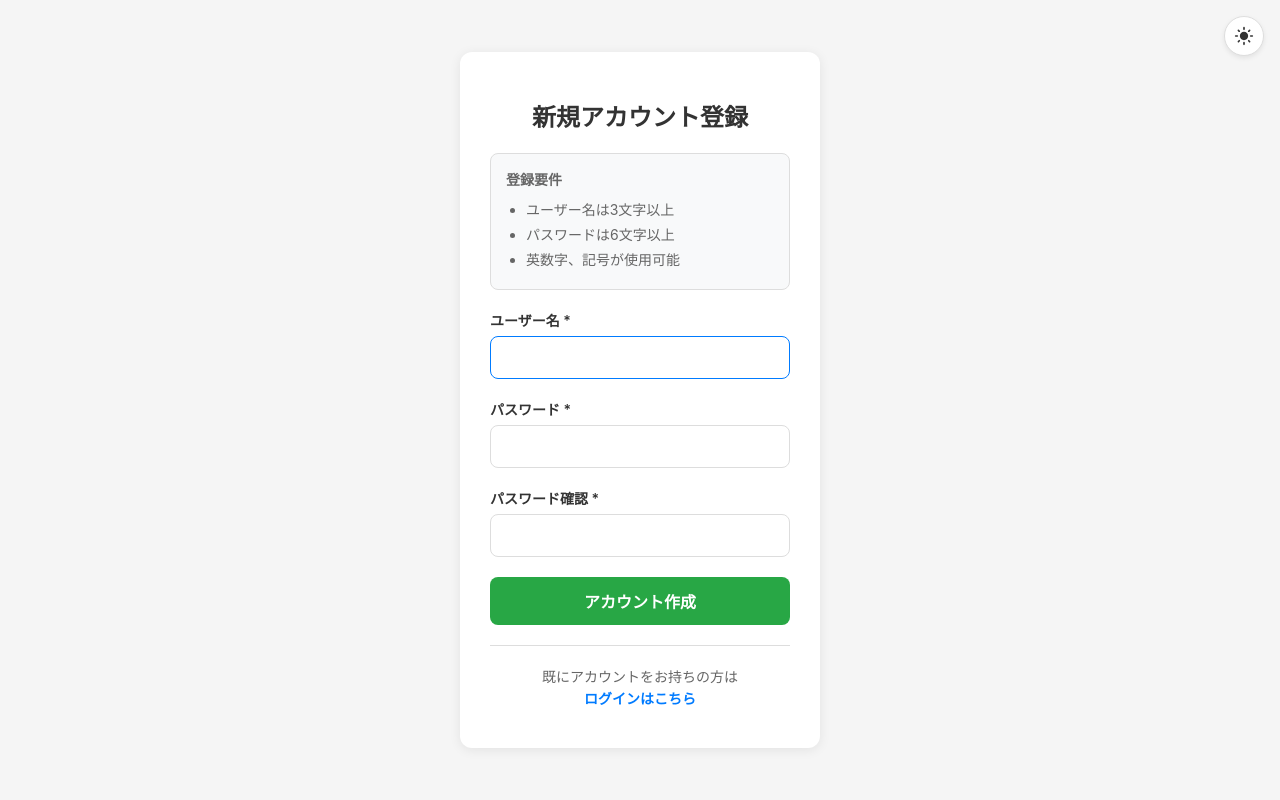
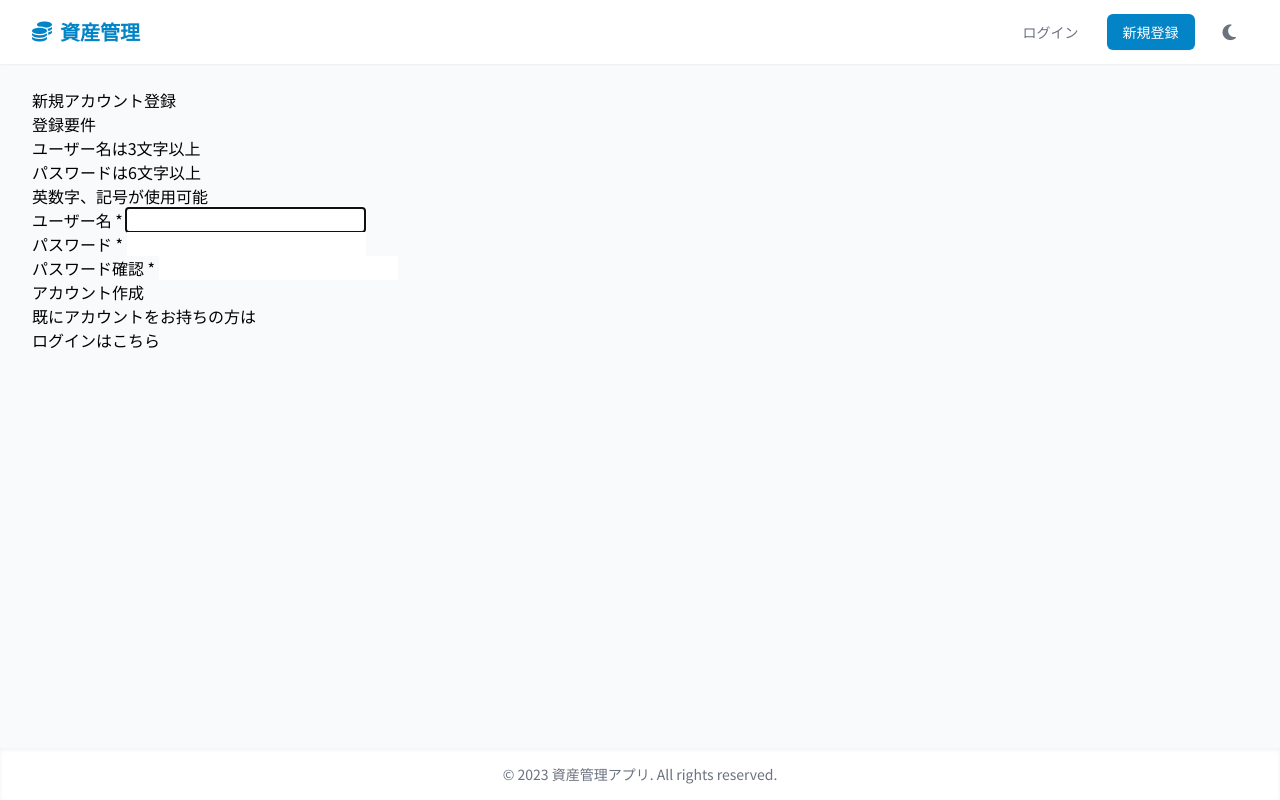
Before and after one commit to kinopiokinopiko/portfolio, a Flask app: template templates/register.html in a window 1280 px wide. Run offline with Flask 3, Linux system fonts and the light colour scheme; the template is opened without the code that fills it, so the values that code supplies are empty; some libraries are stand-ins or nearby versions.

Commit message:
Update base.html

```diff
--- a/templates/base.html
+++ b/templates/base.html
@@ -1,230 +1,252 @@
 <!DOCTYPE html>
-<html lang="ja">
+<html lang="ja" class="h-full">
 <head>
     <meta charset="UTF-8">
-    <meta name="viewport" content="width=device-width, initial-scale=1.0, maximum-scale=1.0, user-scalable=no">
-    <title>{% block title %}資産管理システム{% endblock %}</title>
-    <script src="https://cdn.jsdelivr.net/npm/chart.js"></script>
+    <meta name="viewport" content="width=device-width, initial-scale=1.0">
+    <title>{% block title %}資産管理アプリ{% endblock %}</title>
+    <script src="https://cdn.tailwindcss.com"></script>
+    <link rel="stylesheet" href="https://cdnjs.cloudflare.com/ajax/libs/font-awesome/6.4.0/css/all.min.css">
+    <link href="https://fonts.googleapis.com/css2?family=Noto+Sans+JP:wght@400;500;700&display=swap" rel="stylesheet">
     <script>
-        // Apply theme immediately to prevent flash
-        (function() {
-            const savedTheme = localStorage.getItem('theme') || 'light';
-            document.documentElement.setAttribute('data-theme', savedTheme);
-        })();
+        tailwind.config = {
+            darkMode: 'class',
+            theme: {
+                extend: {
+                    fontFamily: {
+                        sans: ['Noto Sans JP', 'sans-serif'],
+                    },
+                    colors: {
+                        primary: {
+                            50: '#f0f9ff',
+                            100: '#e0f2fe',
+                            200: '#bae6fd',
+                            300: '#7dd3fc',
+                            400: '#38bdf8',
+                            500: '#0ea5e9',
+                            600: '#0284c7',
+                            700: '#0369a1',
+                            800: '#075985',
+                            900: '#0c4a6e',
+                        }
+                    }
+                }
+            }
+        }
     </script>
     <style>
-        :root {
-            /* Light Theme Variables */
-            --bg-color: #f5f5f5;
-            --text-color: #333333;
-            --text-secondary: #666666;
-            --card-bg: #ffffff;
-            --border-color: #dddddd;
-            --input-bg: #ffffff;
-            --input-border: #ddd;
-            --shadow-color: rgba(0,0,0,0.08);
-            --header-bg: #ffffff;
-            --accent-color: #007bff;
-            --accent-hover: #0056b3;
-            --success-color: #28a745;
-            --danger-color: #dc3545;
-            --hover-bg: #f8f9fa;
-            --chip-bg: #f1f3f5;
-            --chip-selected-bg: #e7f3ff;
+        body {
+            font-family: 'Noto Sans JP', sans-serif;
         }
-
-        [data-theme="dark"] {
-            /* Dark Theme Variables */
-            --bg-color: #121212;
-            --text-color: #e0e0e0;
-            --text-secondary: #a0a0a0;
-            --card-bg: #1e1e1e;
-            --border-color: #333333;
-            --input-bg: #2d2d2d;
-            --input-border: #444;
-            --shadow-color: rgba(0,0,0,0.5);
-            --header-bg: #1e1e1e;
-            --accent-color: #4da3ff;
-            --accent-hover: #1a73e8;
-            --success-color: #4cd964;
-            --danger-color: #ff5252;
-            --hover-bg: #2d2d2d;
-            --chip-bg: #333;
-            --chip-selected-bg: #1a3c61;
+        /* カスタムスクロールバー */
+        ::-webkit-scrollbar {
+            width: 8px;
+            height: 8px;
         }
-
-        * {
-            box-sizing: border-box;
+        ::-webkit-scrollbar-track {
+            background: #f1f1f1;
         }
-        body {
-            font-family: -apple-system, BlinkMacSystemFont, "Segoe UI", Roboto, "Hiragino Sans", sans-serif;
-            margin: 0;
-            padding: 0;
-            background: var(--bg-color);
-            color: var(--text-color);
-            transition: background-color 0.3s ease, color 0.3s ease;
+        ::-webkit-scrollbar-thumb {
+            background: #888;
+            border-radius: 4px;
         }
-        .container {
-            max-width: 100%;
-            margin: 0 auto;
-            padding: 16px;
-            padding-bottom: 80px;
+        ::-webkit-scrollbar-thumb:hover {
+            background: #555;
         }
-
-        /* Alert Styles */
-        .alert {
-            padding: 24px 20px;
-            margin: 20px auto;
-            max-width: 90%;
-            width: 100%;
-            border-radius: 12px;
-            font-size: 18px;
-            font-weight: 600;
-            text-align: center;
-            animation: slideDown 0.3s ease-out;
-            box-shadow: 0 4px 12px var(--shadow-color);
+        .dark ::-webkit-scrollbar-track {
+            background: #2d3748;
         }
-
-        @keyframes slideDown {
-            from { opacity: 0; transform: translateY(-20px); }
-            to { opacity: 1; transform: translateY(0); }
-        }
-
-        .alert-success {
-            background: rgba(40, 167, 69, 0.2);
-            color: var(--success-color);
-            border: 2px solid var(--success-color);
-        }
-
-        .alert-error {
-            background: rgba(220, 53, 69, 0.2);
-            color: var(--danger-color);
-            border: 2px solid var(--danger-color);
-        }
-
-        /* Toggle Button Styles */
-        .theme-toggle-btn {
-            background: var(--card-bg);
-            border: 1px solid var(--border-color);
-            color: var(--text-color);
-            cursor: pointer;
-            padding: 8px;
-            border-radius: 50%;
-            width: 40px;
-            height: 40px;
-            display: flex;
-            align-items: center;
-            justify-content: center;
-            transition: all 0.3s ease;
-            box-shadow: 0 2px 5px var(--shadow-color);
-            z-index: 9999;
-        }
-        .theme-toggle-btn:hover {
-            transform: scale(1.05);
-            background: var(--hover-bg);
-        }
-        .theme-toggle-btn svg {
-            width: 20px;
-            height: 20px;
-            fill: currentColor;
-        }
-
-        @media (min-width: 768px) {
-            .alert {
-                max-width: 600px;
-                padding: 28px 24px;
-                font-size: 20px;
-            }
+        .dark ::-webkit-scrollbar-thumb {
+            background: #4a5568;
         }
     </style>
-    {% block extra_styles %}{% endblock %}
 </head>
-<body>
+<body class="bg-gray-50 dark:bg-gray-900 flex flex-col h-full transition-colors duration-300">
+    <nav class="bg-white dark:bg-gray-800 shadow-sm fixed w-full z-10 transition-colors duration-300">
+        <div class="max-w-7xl mx-auto px-4 sm:px-6 lg:px-8">
+            <div class="flex justify-between h-16">
+                <div class="flex">
+                    <div class="flex-shrink-0 flex items-center">
+                        <a href="{{ url_for('dashboard') }}" class="text-xl font-bold text-primary-600 dark:text-primary-400 flex items-center">
+                            <i class="fas fa-coins mr-2"></i>
+                            資産管理
+                        </a>
+                    </div>
+                    {% if current_user.is_authenticated %}
+                    <div class="hidden md:ml-6 md:flex md:space-x-8">
+                        <a href="{{ url_for('dashboard') }}" class="border-transparent text-gray-500 dark:text-gray-300 hover:border-primary-500 hover:text-primary-600 dark:hover:text-primary-400 inline-flex items-center px-1 pt-1 border-b-2 text-sm font-medium transition-colors duration-200">
+                            ダッシュボード
+                        </a>
+                        <a href="{{ url_for('manage_assets') }}" class="border-transparent text-gray-500 dark:text-gray-300 hover:border-primary-500 hover:text-primary-600 dark:hover:text-primary-400 inline-flex items-center px-1 pt-1 border-b-2 text-sm font-medium transition-colors duration-200">
+                            資産管理
+                        </a>
+                    </div>
+                    {% endif %}
+                </div>
+                <div class="flex items-center">
+                    {% if current_user.is_authenticated %}
+                    <div class="hidden md:flex items-center space-x-4">
+                        <span class="text-sm text-gray-500 dark:text-gray-400">ようこそ, {{ current_user.username }}さん</span>
+                        <a href="{{ url_for('logout') }}" id="logoutLink" class="text-gray-500 dark:text-gray-400 hover:text-primary-600 dark:hover:text-primary-400 px-3 py-2 rounded-md text-sm font-medium flex items-center transition-colors duration-200" title="ログアウト">
+                            <i class="fas fa-sign-out-alt text-lg"></i>
+                        </a>
+                        <button id="darkModeToggle" class="text-gray-500 dark:text-gray-400 hover:text-primary-600 dark:hover:text-primary-400 px-3 py-2 rounded-md text-sm font-medium flex items-center transition-colors duration-200 focus:outline-none" title="ダークモード切替">
+                            <i class="fas fa-moon text-lg" id="darkModeIcon"></i>
+                        </button>
+                    </div>
+                    {% else %}
+                    <div class="hidden md:flex items-center space-x-4">
+                        <a href="{{ url_for('login') }}" class="text-gray-500 dark:text-gray-400 hover:text-primary-600 dark:hover:text-primary-400 px-3 py-2 rounded-md text-sm font-medium transition-colors duration-200">ログイン</a>
+                        <a href="{{ url_for('register') }}" class="bg-primary-600 hover:bg-primary-700 text-white px-4 py-2 rounded-md text-sm font-medium transition-colors duration-200 shadow-sm">新規登録</a>
+                        <button id="darkModeToggle" class="text-gray-500 dark:text-gray-400 hover:text-primary-600 dark:hover:text-primary-400 px-3 py-2 rounded-md text-sm font-medium flex items-center transition-colors duration-200 focus:outline-none" title="ダークモード切替">
+                            <i class="fas fa-moon text-lg" id="darkModeIcon"></i>
+                        </button>
+                    </div>
+                    {% endif %}
+                    <div class="-mr-2 flex items-center md:hidden">
+                        <button type="button" class="inline-flex items-center justify-center p-2 rounded-md text-gray-400 hover:text-gray-500 hover:bg-gray-100 dark:hover:bg-gray-700 focus:outline-none focus:ring-2 focus:ring-inset focus:ring-primary-500" aria-controls="mobile-menu" aria-expanded="false" id="mobileMenuButton">
+                            <span class="sr-only">メニューを開く</span>
+                            <i class="fas fa-bars text-xl"></i>
+                        </button>
+                    </div>
+                </div>
+            </div>
+        </div>
+
+        <div class="md:hidden hidden bg-white dark:bg-gray-800 shadow-lg" id="mobileMenu">
+            <div class="pt-2 pb-3 space-y-1">
+                {% if current_user.is_authenticated %}
+                <a href="{{ url_for('dashboard') }}" class="block pl-3 pr-4 py-2 border-l-4 border-transparent text-base font-medium text-gray-600 dark:text-gray-300 hover:bg-gray-50 dark:hover:bg-gray-700 hover:border-primary-500 hover:text-primary-700 dark:hover:text-primary-400 transition-colors duration-200">ダッシュボード</a>
+                <a href="{{ url_for('manage_assets') }}" class="block pl-3 pr-4 py-2 border-l-4 border-transparent text-base font-medium text-gray-600 dark:text-gray-300 hover:bg-gray-50 dark:hover:bg-gray-700 hover:border-primary-500 hover:text-primary-700 dark:hover:text-primary-400 transition-colors duration-200">資産管理</a>
+                {% else %}
+                <a href="{{ url_for('login') }}" class="block pl-3 pr-4 py-2 border-l-4 border-transparent text-base font-medium text-gray-600 dark:text-gray-300 hover:bg-gray-50 dark:hover:bg-gray-700 hover:border-primary-500 hover:text-primary-700 dark:hover:text-primary-400 transition-colors duration-200">ログイン</a>
+                <a href="{{ url_for('register') }}" class="block pl-3 pr-4 py-2 border-l-4 border-transparent text-base font-medium text-gray-600 dark:text-gray-300 hover:bg-gray-50 dark:hover:bg-gray-700 hover:border-primary-500 hover:text-primary-700 dark:hover:text-primary-400 transition-colors duration-200">新規登録</a>
+                {% endif %}
+            </div>
+            <div class="pt-4 pb-3 border-t border-gray-200 dark:border-gray-700">
+                <div class="flex items-center px-4 space-x-4">
+                    {% if current_user.is_authenticated %}
+                    <div class="flex-shrink-0">
+                        <span class="text-sm font-medium text-gray-500 dark:text-gray-400">{{ current_user.username }}</span>
+                    </div>
+                    <a href="{{ url_for('logout') }}" class="text-gray-500 dark:text-gray-400 hover:text-primary-600 dark:hover:text-primary-400 p-2 rounded-md text-sm font-medium flex items-center transition-colors duration-200" title="ログアウト">
+                        <i class="fas fa-sign-out-alt text-lg"></i>
+                    </a>
+                    {% endif %}
+                    <button id="mobileDarkModeToggle" class="text-gray-500 dark:text-gray-400 hover:text-primary-600 dark:hover:text-primary-400 p-2 rounded-md text-sm font-medium flex items-center transition-colors duration-200 focus:outline-none" title="ダークモード切替">
+                        <i class="fas fa-moon text-lg" id="mobileDarkModeIcon"></i>
+                    </button>
+                </div>
+            </div>
+        </div>
+    </nav>
+
+    <main class="flex-grow pt-16">
+        <div class="max-w-7xl mx-auto py-6 sm:px-6 lg:px-8">
+            <div id="flash-messages" class="fixed top-16 right-4 z-50 w-full max-w-sm">
                 {% with messages = get_flashed_messages(with_categories=true) %}
                     {% if messages %}
                         {% for category, message in messages %}
-                <div class="alert {% if category == 'error' %}alert-error{% else %}alert-success{% endif %}">
-                    {{ message }}
+                            <div class="alert-message mb-4 px-4 py-3 rounded relative text-white shadow-lg transition-all duration-500 ease-in-out transform translate-y-0 opacity-100
+                                {% if category == 'success' %}bg-green-500{% elif category == 'error' %}bg-red-500{% else %}bg-blue-500{% endif %}"
+                                role="alert">
+                                <span class="block sm:inline">{{ message }}</span>
+                                <span class="absolute top-0 bottom-0 right-0 px-4 py-3 cursor-pointer" onclick="this.parentElement.remove();">
+                                    <i class="fas fa-times"></i>
+                                </span>
                             </div>
                         {% endfor %}
                     {% endif %}
                 {% endwith %}
+            </div>
 
-    <div class="container">
             {% block content %}{% endblock %}
         </div>
+    </main>
 
-    <!-- Theme Toggle Logic -->
+    <footer class="bg-white dark:bg-gray-800 shadow-inner py-4 transition-colors duration-300">
+        <div class="max-w-7xl mx-auto px-4 sm:px-6 lg:px-8">
+            <p class="text-center text-gray-500 dark:text-gray-400 text-sm">
+                &copy; 2023 資産管理アプリ. All rights reserved.
+            </p>
+        </div>
+    </footer>
+
     <script>
-        document.addEventListener('DOMContentLoaded', function() {
-            const currentTheme = document.documentElement.getAttribute('data-theme');
+        // ダークモード切替
+        const darkModeToggle = document.getElementById('darkModeToggle');
+        const mobileDarkModeToggle = document.getElementById('mobileDarkModeToggle');
+        const darkModeIcon = document.getElementById('darkModeIcon');
+        const mobileDarkModeIcon = document.getElementById('mobileDarkModeIcon');
+        const html = document.documentElement;
 
-            // Create Toggle Button
-            const btn = document.createElement('button');
-            btn.className = 'theme-toggle-btn';
-            btn.setAttribute('aria-label', 'Toggle Dark Mode');
-
-            // Icons
-            const sunIcon = `<svg viewBox="0 0 24 24"><path d="M12 7c-2.76 0-5 2.24-5 5s2.24 5 5 5 5-2.24 5-5-2.24-5-5-5zM2 13h2c.55 0 1-.45 1-1s-.45-1-1-1H2c-.55 0-1 .45-1 1s.45 1 1 1zm18 0h2c.55 0 1-.45 1-1s-.45-1-1-1h-2c-.55 0-1 .45-1 1s.45 1 1 1zM11 2v2c0 .55.45 1 1 1s1-.45 1-1V2c0-.55-.45-1-1-1s-1 .45-1 1zm0 18v2c0 .55.45 1 1 1s1-.45 1-1v-2c0-.55-.45-1-1-1s-1 .45-1 1zM5.99 4.58a.996.996 0 00-1.41 0 .996.996 0 000 1.41l1.06 1.06c.39.39 1.03.39 1.41 0s.39-1.03 0-1.41L5.99 4.58zm12.37 12.37a.996.996 0 00-1.41 0 .996.996 0 000 1.41l1.06 1.06c.39.39 1.03.39 1.41 0s.39-1.03 0-1.41l-1.06-1.06zm1.06-10.96a.996.996 0 000-1.41.996.996 0 00-1.41 0l-1.06 1.06c-.39.39-.39 1.03 0 1.41s1.03.39 1.41 0l1.06-1.06zM7.05 18.36a.996.996 0 000-1.41.996.996 0 00-1.41 0l-1.06 1.06c-.39.39-.39 1.03 0 1.41s1.03.39 1.41 0l1.06-1.06z"/></svg>`;
-            const moonIcon = `<svg viewBox="0 0 24 24"><path d="M12 3c-4.97 0-9 4.03-9 9s4.03 9 9 9 9-4.03 9-9c0-.46-.04-.92-.1-1.36-.98 1.37-2.58 2.26-4.4 2.26-3.03 0-5.5-2.47-5.5-5.5 0-1.82.89-3.42 2.26-4.4-.44-.06-.9-.1-1.36-.1z"/></svg>`;
-
-            function updateIcon(theme) {
-                if (theme === 'dark') {
-                    btn.innerHTML = moonIcon;
+        function setDarkMode(isDark) {
+            if (isDark) {
+                html.classList.add('dark');
+                darkModeIcon.classList.remove('fa-moon');
+                darkModeIcon.classList.add('fa-sun');
+                mobileDarkModeIcon.classList.remove('fa-moon');
+                mobileDarkModeIcon.classList.add('fa-sun');
+                localStorage.setItem('darkMode', 'true');
             } else {
-                    btn.innerHTML = sunIcon;
+                html.classList.remove('dark');
+                darkModeIcon.classList.remove('fa-sun');
+                darkModeIcon.classList.add('fa-moon');
+                mobileDarkModeIcon.classList.remove('fa-sun');
+                mobileDarkModeIcon.classList.add('fa-moon');
+                localStorage.setItem('darkMode', 'false');
             }
         }
-            updateIcon(currentTheme);
 
-            btn.onclick = function() {
-                const isDark = document.documentElement.getAttribute('data-theme') === 'dark';
-                const newTheme = isDark ? 'light' : 'dark';
-                document.documentElement.setAttribute('data-theme', newTheme);
-                localStorage.setItem('theme', newTheme);
-                updateIcon(newTheme);
-            };
+        // 初期設定
+        if (localStorage.getItem('darkMode') === 'true' || (!('darkMode' in localStorage) && window.matchMedia('(prefers-color-scheme: dark)').matches)) {
+            setDarkMode(true);
+        } else {
+            setDarkMode(false);
+        }
 
-            // Intelligent Injection Logic to avoid layout overlap
-            const headerBar = document.querySelector('.header-bar'); // Dashboard header
-            const manageHeader = document.querySelector('.header'); // Manage/Edit Assets header
+        // イベントリスナー
+        if (darkModeToggle) {
+            darkModeToggle.addEventListener('click', () => {
+                setDarkMode(!html.classList.contains('dark'));
+            });
+        }
+        if (mobileDarkModeToggle) {
+            mobileDarkModeToggle.addEventListener('click', () => {
+                setDarkMode(!html.classList.contains('dark'));
+            });
+        }
 
-            if (headerBar) {
-                // Dashboard: Group with the last element (Logout button)
-                const lastChild = headerBar.lastElementChild;
-                if (lastChild) {
-                    const wrapper = document.createElement('div');
-                    wrapper.style.display = 'flex';
-                    wrapper.style.alignItems = 'center';
-                    wrapper.style.gap = '12px';
+        // モバイルメニュー切替
+        const mobileMenuButton = document.getElementById('mobileMenuButton');
+        const mobileMenu = document.getElementById('mobileMenu');
 
-                    headerBar.replaceChild(wrapper, lastChild);
-                    wrapper.appendChild(lastChild);
-                    wrapper.appendChild(btn);
-                } else {
-                    headerBar.appendChild(btn);
+        if (mobileMenuButton && mobileMenu) {
+            mobileMenuButton.addEventListener('click', () => {
+                const isExpanded = mobileMenuButton.getAttribute('aria-expanded') === 'true';
+                mobileMenuButton.setAttribute('aria-expanded', !isExpanded);
+                mobileMenu.classList.toggle('hidden');
+            });
         }
-            } else if (manageHeader) {
-                // Manage Assets: Absolute position inside relative header
-                // Ensure header has relative positioning
-                const style = window.getComputedStyle(manageHeader);
-                if (style.position === 'static') {
-                    manageHeader.style.position = 'relative';
-                }
-                btn.style.position = 'absolute';
-                btn.style.top = '20px';
-                btn.style.right = '20px';
-                manageHeader.appendChild(btn);
-            } else {
-                // Fallback (Login, Register): Fixed top-right
-                btn.style.position = 'fixed';
-                btn.style.top = '16px';
-                btn.style.right = '16px';
-                document.body.appendChild(btn);
+
+        // 変更: フラッシュメッセージを2秒後に自動的に隠す
+        document.addEventListener('DOMContentLoaded', function() {
+            const alerts = document.querySelectorAll('.alert-message');
+            if (alerts.length > 0) {
+                setTimeout(function() {
+                    alerts.forEach(function(alert) {
+                        // 上にスライドしてフェードアウトするクラスを追加
+                        alert.classList.remove('translate-y-0', 'opacity-100');
+                        alert.classList.add('-translate-y-full', 'opacity-0');
+
+                        // アニメーション完了後に要素を削除（オプション）
+                        setTimeout(function() {
+                            alert.remove();
+                        }, 500); // duration-500 と合わせる
+                    });
+                }, 2000); // 2秒後に開始
             }
         });
     </script>
-
     {% block scripts %}{% endblock %}
 </body>
 </html>
```
Lines whose indentation alone changed are shown as unchanged.
